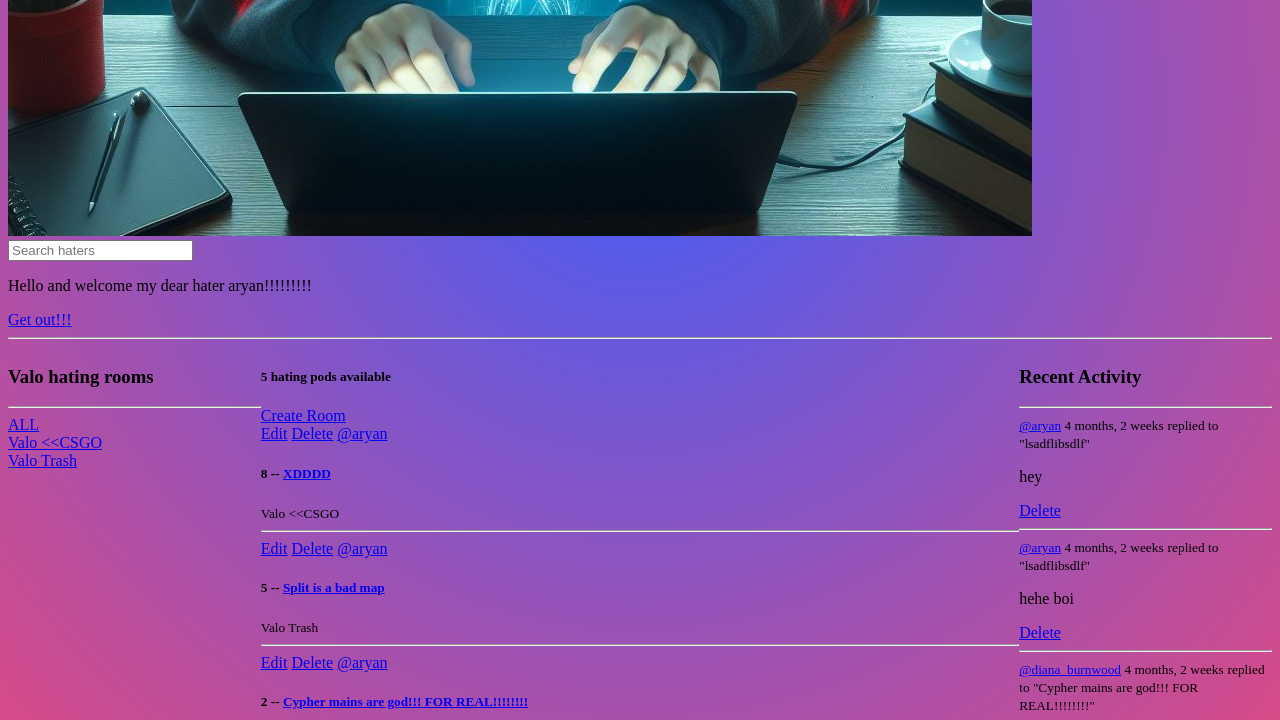
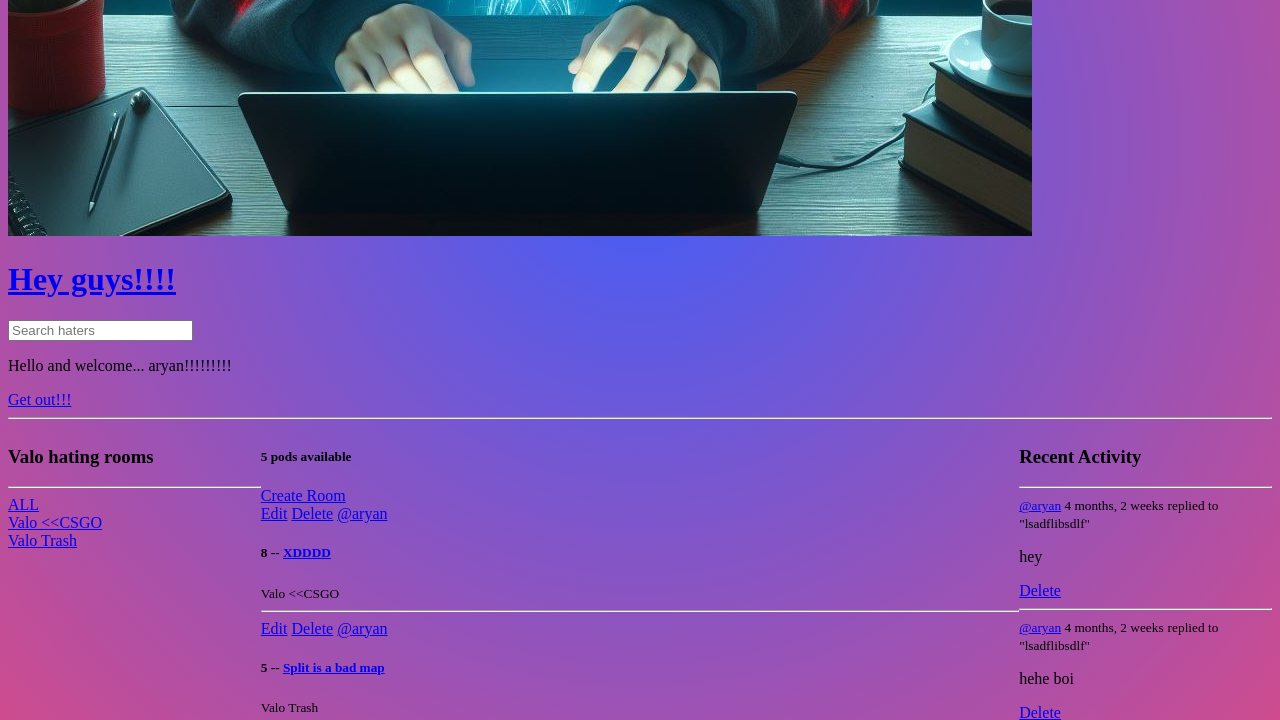
Before and after one commit to Aryan11234567890/MyFirstDjango, a Django app: page / in a window 1280 px wide. Shown: the part 796-1516 px from the top of the page. Run offline with Django 5.2, Linux system fonts and the light colour scheme; a user stored in the database is signed in; data comes from the database, SQL or seed files in the repository; both versions use the stored data as it was after the commit.

Commit message:
first commit

```diff
--- a/basicapp/templates/basicapp/home.html
+++ b/basicapp/templates/basicapp/home.html
@@ -20,9 +20,9 @@
 
 
             {% if room_count == 1 %}
-                <h5>{{room_count}} hating pod available</h5>
+                <h5>{{room_count}} pod available</h5>
             {% else %}
-                <h5>{{room_count}} hating pods available</h5>
+                <h5>{{room_count}} pods available</h5>
             {% endif %}
         <a href="{% url 'create-room' %}">Create Room</a>
 
--- a/basicapp/templates/basicapp/login_register.html
+++ b/basicapp/templates/basicapp/login_register.html
@@ -16,7 +16,7 @@
         <input type="submit" value="Submit" />
 
     </form>
-    <p>Not a val hate yet? become one!</p>
+    <p>Not a member? become one!</p>
     <a href="{% url 'register' %}">Register here.</a>
 </div>
 
--- a/templates/main.html
+++ b/templates/main.html
@@ -6,7 +6,7 @@
     <head>
         <meta charset="utf-8" >
         <meta http-equiv="X-UA-Compatible" content="IE=edge" >
-        <title>Hey valorant haters wassup!!!</title>
+        <title>Hey wassup!!!</title>
         <meta name="viewport" content="width=device_width, initial-scale=1">
         <link rel="stylesheet" type="text/css" media="screen" href="{% static 'styles/main.css' %}">
     </head>
--- a/templates/navbar.html
+++ b/templates/navbar.html
@@ -1,5 +1,6 @@
 <a href = '/'>
-    <img class="imagelogo" src="images\MyLogo.jpeg" alt="image logo">
+    <img class="imagelogo" src="\images\MyLogo.jpeg" alt="image logo">
+    <h1>Hey guys!!!!</h1>
 </a>
 
 <form method="GET" action="{% url 'home' %}">
@@ -11,7 +12,7 @@
 
 
 {% if request.user.is_authenticated %}
-<p>Hello and welcome my dear hater {{request.user}}!!!!!!!!!</p>
+<p>Hello and welcome... {{request.user}}!!!!!!!!!</p>
 <a href="{% url 'logout' %}">Get out!!!</a>
 {% else %}
 <a href="{% url 'login' %}">Login</a>
```
Also changed, not shown: db.sqlite3.
